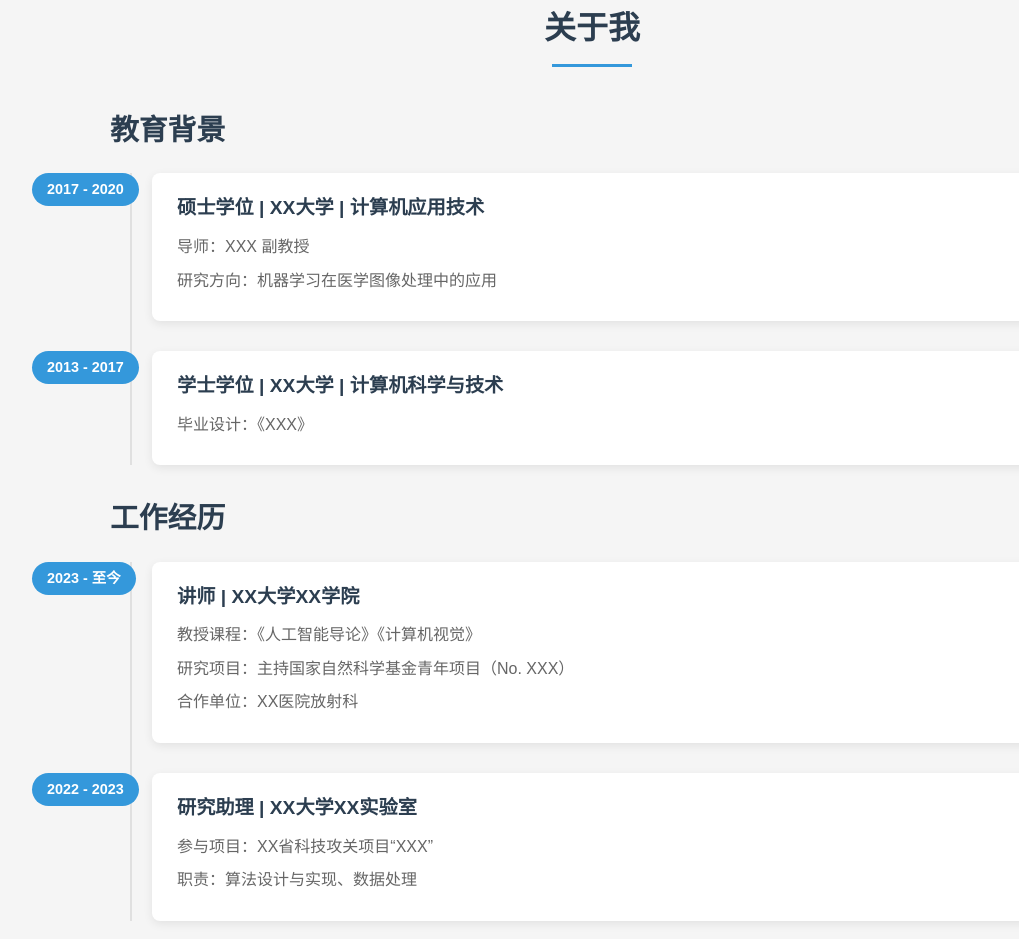
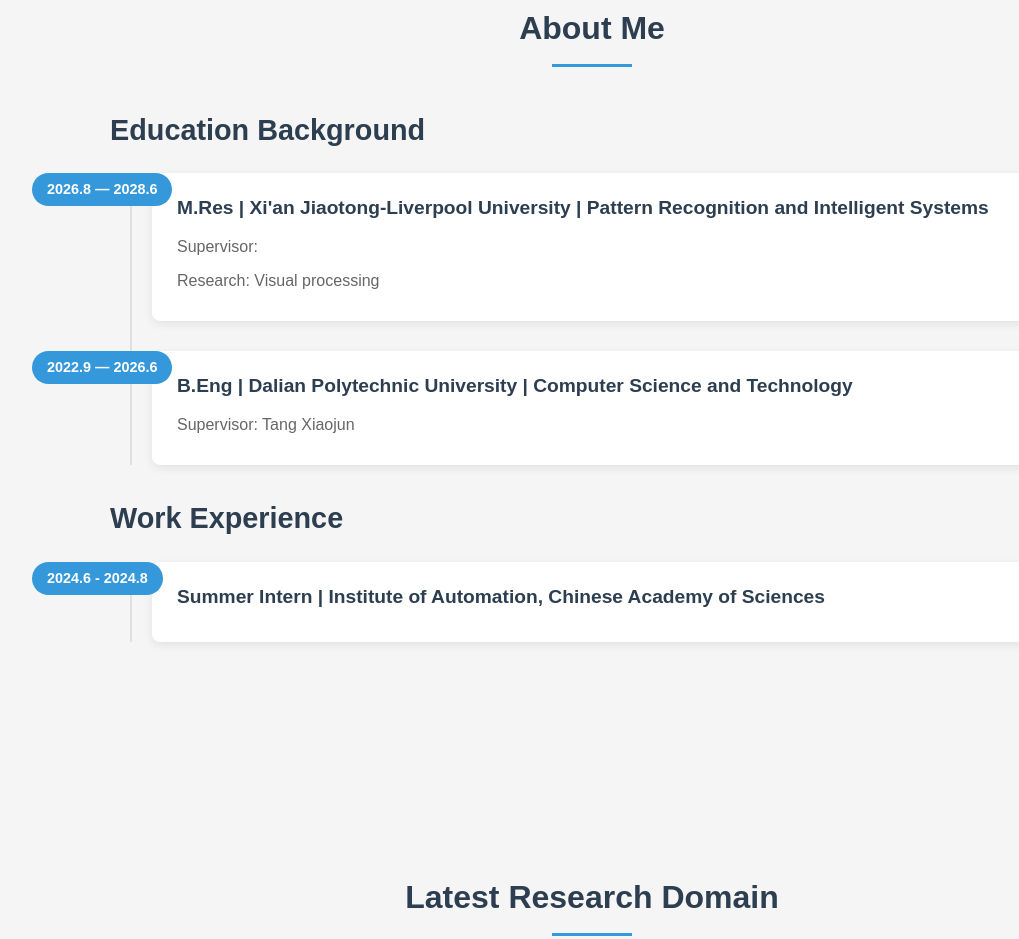
Before and after one commit to yangzhangming/yangzhangming.github.io, a plain HTML site: page index.html in a window 1280 px wide. Shown: the part 897-1836 px from the top of the page, without its empty margins (48-1067 px from the left). Drawn offline with Linux system fonts and the light colour scheme.

Commit message:
About me 更改

```diff
--- a/index.html
+++ b/index.html
@@ -26,11 +26,11 @@
 
     <!-- 首页板块 -->
     <section id="home" class="section">
-        <img src="images/头像照片.jpg" alt="个人头像" class="avatar">
         <div class="container">
             <h1>Welcome my page!</h1>
             <p>Undergraduate student dedicated to the research of Pattern Recognition, Large Language Model, and Embodied Intelligence</p>
             <p>Dream to build an intelligence!</p>
+            <img src="images/头像照片.jpg" alt="个人头像" class="avatar">
         </div>
     </section>
 
@@ -55,25 +55,27 @@
     <!-- 关于我板块（优化后） -->
 <section id="about" class="section">
     <div class="container">
-        <h2>关于我</h2>
+        <h2>About Me</h2>
         <div class="about-content">
             <!-- 教育背景 -->
             <div class="about-timeline">
-                <h3><i class="fas fa-graduation-cap"></i> 教育背景</h3>
+                <h3><i class="fas fa-graduation-cap"></i> Education Background</h3>
                 <div class="timeline">
                     <div class="timeline-item">
-                        <div class="timeline-date">2017 - 2020</div>
+                        <div class="timeline-date">2026.8 — 2028.6</div>
                         <div class="timeline-content">
-                            <h4>硕士学位 | XX大学 | 计算机应用技术</h4>
-                            <p>导师：XXX 副教授</p>
-                            <p>研究方向：机器学习在医学图像处理中的应用</p>
+                            <h4>M.Res | Xi'an Jiaotong-Liverpool University | Pattern Recognition and Intelligent Systems</h4>
+                            <p>Supervisor:</p>
+                            <p>Research: Visual processing</p>
+                            <p>        </p>
                         </div>
                     </div>
                     <div class="timeline-item">
-                        <div class="timeline-date">2013 - 2017</div>
+                        <div class="timeline-date">2022.9 — 2026.6</div>
                         <div class="timeline-content">
-                            <h4>学士学位 | XX大学 | 计算机科学与技术</h4>
-                            <p>毕业设计：《XXX》</p>
+                            <h4>B.Eng | Dalian Polytechnic University | Computer Science and Technology</h4>
+                            <p>Supervisor: Tang Xiaojun</p>
+                            <p>        </p>
                         </div>
                     </div>
                 </div>
@@ -81,23 +83,12 @@
 
             <!-- 工作经历 -->
             <div class="about-timeline">
-                <h3><i class="fas fa-briefcase"></i> 工作经历</h3>
+                <h3><i class="fas fa-briefcase"></i> Work Experience</h3>
                 <div class="timeline">
                     <div class="timeline-item">
-                        <div class="timeline-date">2023 - 至今</div>
+                        <div class="timeline-date">2024.6 - 2024.8</div>
                         <div class="timeline-content">
-                            <h4>讲师 | XX大学XX学院</h4>
-                            <p>教授课程：《人工智能导论》《计算机视觉》</p>
-                            <p>研究项目：主持国家自然科学基金青年项目（No. XXX）</p>
-                            <p>合作单位：XX医院放射科</p>
-                        </div>
-                    </div>
-                    <div class="timeline-item">
-                        <div class="timeline-date">2022 - 2023</div>
-                        <div class="timeline-content">
-                            <h4>研究助理 | XX大学XX实验室</h4>
-                            <p>参与项目：XX省科技攻关项目“XXX”</p>
-                            <p>职责：算法设计与实现、数据处理</p>
+                            <h4>Summer Intern | Institute of Automation, Chinese Academy of Sciences</h4>
                         </div>
                     </div>
                 </div>
```
